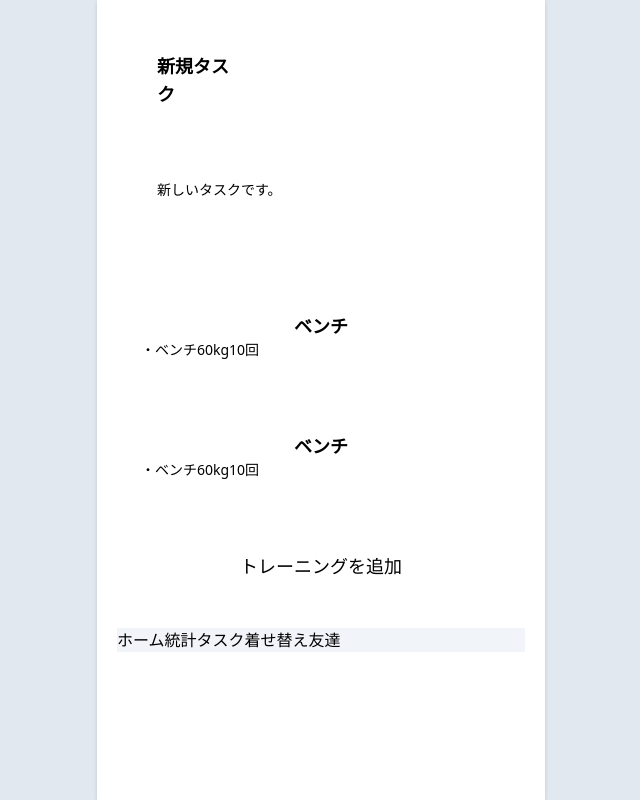
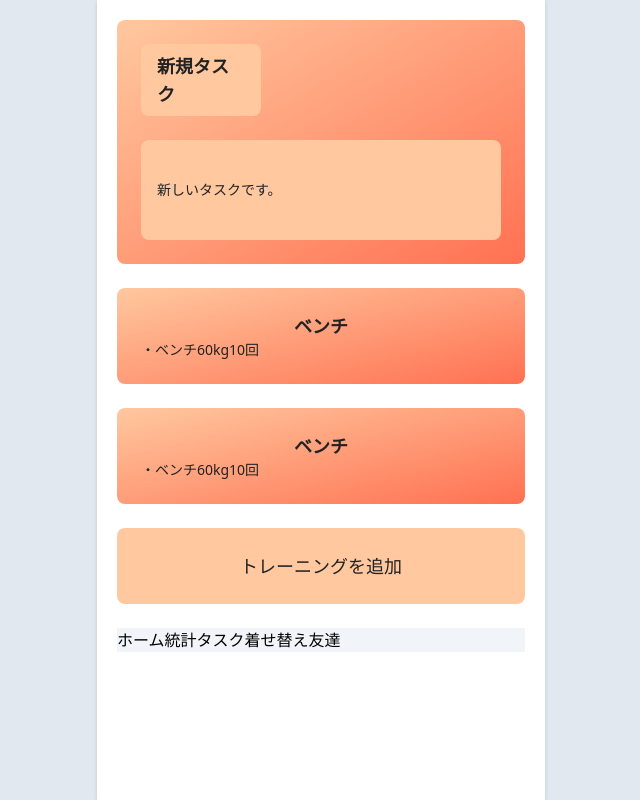
Before and after one commit to muscle-training-with-friend/mutan, a React (Vite) app: page /mutan/createTask in a window 1280 px wide. Shown: the whole page, without its empty margins (319-959 px from the left). Built offline with nearby package versions, Linux system fonts and the light colour scheme.

Commit message:
Update CreateTask.jsx
bg-color change
font color change

```diff
--- a/src/Pages/CreateTask.jsx
+++ b/src/Pages/CreateTask.jsx
@@ -3,32 +3,34 @@ import { Link } from "react-router-dom";
 export default function () {
   return (
     <>
-      <div className="rounded-lg bg-gradient-to-r from-theme_color1 to-theme_color4 mb-6 p-6">
-        <div className="rounded-lg text-lg font-bold bg-white/30 mr-60 px-4 py-2">新規タスク</div>
-        <div className="rounded-lg text-sm bg-white/30 px-4 py-10 mt-6">
+      <div className="text-text">
+        <div className="rounded-lg bg-gradient-to-br from-bright_accent to-accent mb-6 p-6">
+          <div className="rounded-lg text-lg font-bold bg-bright_accent mr-60 px-4 py-2">新規タスク</div>
+          <div className="rounded-lg text-sm bg-bright_accent px-4 py-10 mt-6">
             <div>
               新しいタスクです。
             </div>
           </div>
         </div>
 
-      <div className="rounded-lg bg-gradient-to-r from-theme_color1 to-theme_color4 my-6 p-6">
+        <div className="rounded-lg bg-gradient-to-br from-bright_accent to-accent my-6 p-6">
           <div className="text-lg font-bold flex justify-center">ベンチ</div>
           <div className="text-sm">・ベンチ60kg10回</div>
         </div>
 
-      <div className="rounded-lg bg-gradient-to-r from-theme_color1 to-theme_color4 my-6 p-6">
+        <div className="rounded-lg bg-gradient-to-br from-bright_accent to-accent my-6 p-6">
           <div className="text-lg font-bold flex justify-center">ベンチ</div>
           <div className="text-sm">・ベンチ60kg10回</div>
         </div>
 
 
         <Link to="/addTraining">
-        <div className="rounded-lg bg-theme_color2 flex justify-center my-6 p-6">
+          <div className="rounded-lg bg-bright_accent flex justify-center my-6 p-6">
             <div className="text-lg ">トレーニングを追加</div>
           </div >
 
         </Link>
+      </div>
 
     </>
   );
```
Lines whose indentation alone changed are shown as unchanged.
